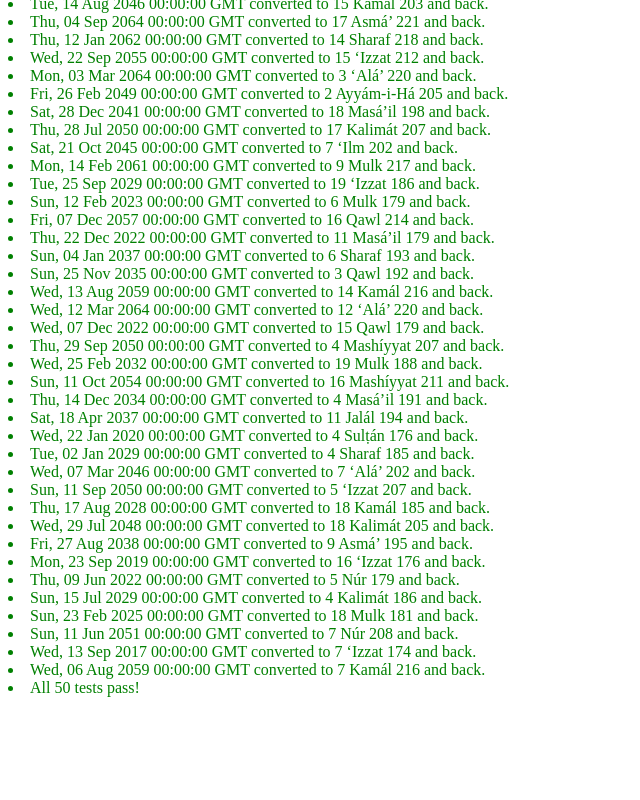
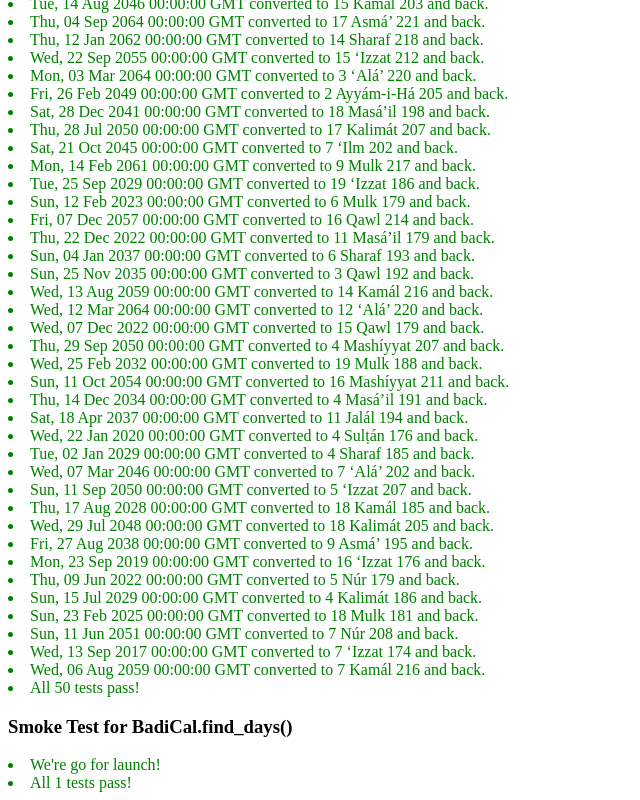
Before and after one commit to bchurchill/badi-cal, a plain HTML site: page harness.html in a window 1280 px wide. Shown: the part 3237-4037 px from the top of the page, without its empty margins (0-640 px from the left). Before the commit the page ends 3942 px from the top, so only its background shows below. Drawn offline with nearby package versions, Linux system fonts and the light colour scheme.

Commit message:
created BadiCal namespace.  Added tests.

```diff
--- a/badi.js
+++ b/badi.js
@@ -6,56 +6,6 @@ Date.prototype.addDays = function(days)
     // and mess up UTC computations
     var dat = new Date(this.getTime() + days*1000*24*60*60);
     return dat;
-}
-
-/** Construct a date on the Badi Calendar.  Objects of this class
- * just have a 'year', 'month' and 'day' field, along with some
- * helper functions and extra data (e.g. names of the months) */
-function BadiDate(badi_year, badi_month, badi_day) {
-
-  /** Year 1 is 1844 */
-  this.year = badi_year;
-
-  /** Month 0 = Baha, ..., 17 = Mulk, 18 = Ayyam-i-Ha, 19 = Ala */
-  this.month = badi_month;
-
-  /** The day of the month, 1-indexed. */
-  this.day = badi_day;
-
-  /** The names of the months */
-  this.monthNames = [
-    "Bahá",
-    "Jalál",
-    "Jamál",
-    "‘Aẓamat",
-    "Núr",
-    "Raḥmat",
-    "Kalimát",
-    "Kamál",
-    "Asmá’",
-    "‘Izzat",
-    "Mashíyyat",
-    "‘Ilm",
-    "Qudrat",
-    "Qawl",
-    "Masá’il",
-    "Sharaf",
-    "Sulṭán",
-    "Mulk",
-    "Ayyám-i-Há",
-    "‘Alá’"
-  ]
-
-  /** Print text representation of this date. */
-  this.toString = function() {
-    return this.day + " " + this.monthNames[this.month] + " " + this.year;
-  }
-
-  /** Compare.  Returns negative if 'this' comes before 'other', zero if same,
-   * positive if 'this' comes after 'other'. */
-  this.compare = function(other) {
-    return (this.year - other.year)*400 + (this.month - other.month)*19 + (this.day - other.day);
-  }
 }
 
 /** Various data used by this application */
@@ -105,8 +55,61 @@ var BadiData = {
 
 }
 
+// just one giant namespace
+var BadiCal = {
+
+  /** Construct a date on the Badi Calendar.  Objects of this class
+   * just have a 'year', 'month' and 'day' field, along with some
+   * helper functions and extra data (e.g. names of the months) */
+  BadiDate: function (badi_year, badi_month, badi_day) {
+
+    /** Year 1 is 1844 */
+    this.year = badi_year;
+
+    /** Month 0 = Baha, ..., 17 = Mulk, 18 = Ayyam-i-Ha, 19 = Ala */
+    this.month = badi_month;
+
+    /** The day of the month, 1-indexed. */
+    this.day = badi_day;
+
+    /** The names of the months */
+    this.monthNames = [
+      "Bahá",
+      "Jalál",
+      "Jamál",
+      "‘Aẓamat",
+      "Núr",
+      "Raḥmat",
+      "Kalimát",
+      "Kamál",
+      "Asmá’",
+      "‘Izzat",
+      "Mashíyyat",
+      "‘Ilm",
+      "Qudrat",
+      "Qawl",
+      "Masá’il",
+      "Sharaf",
+      "Sulṭán",
+      "Mulk",
+      "Ayyám-i-Há",
+      "‘Alá’"
+    ]
+
+    /** Print text representation of this date. */
+    this.toString = function() {
+      return this.day + " " + this.monthNames[this.month] + " " + this.year;
+    }
+
+    /** Compare.  Returns negative if 'this' comes before 'other', zero if same,
+     * positive if 'this' comes after 'other'. */
+    this.compare = function(other) {
+      return (this.year - other.year)*400 + (this.month - other.month)*19 + (this.day - other.day);
+    }
+  },
+
   /** Returns sunset in Tehran on a given gregorian day */
-function tehran_sunset(date) {
+  tehran_sunset: function (date) {
 
     // Get UTC hours of Sunset
     var sunset = SunRiseSet(
@@ -130,10 +133,10 @@ function tehran_sunset(date) {
                   sunset_seconds));
 
     return sunset_utc;
-}
+  },
 
   /** Gets the day of Naw Ruz in a given gregorian year.  It returns the day at 00:00:00 UTC. */
-function find_naw_ruz(gregorian_year) {
+  find_naw_ruz: function(gregorian_year) {
 
     // Step 0: Follow to the UHJ
     // In 2026, the equinox is less than a minute from sunset. The
@@ -149,7 +152,7 @@ function find_naw_ruz(gregorian_year) {
     //$('#output').append("equinox: " + equinox_utc.toUTCString() + "<br />");
 
     // Step 2: find Tehran's sunset on the day of the equinox
-  var sunset_utc = tehran_sunset(equinox_utc);
+    var sunset_utc = BadiCal.tehran_sunset(equinox_utc);
     //$('#output').append("sunset_utc: " + sunset_utc.toUTCString() + "<br />");
 
     // Step 3: find the final day
@@ -164,50 +167,50 @@ function find_naw_ruz(gregorian_year) {
       // if equinox after sunet, we take the gregorian date from day after sunset
       return sunset_day.addDays(1);
     }
-}
+  },
 
-function badi_year_to_gregorian(year) {
+  badi_year_to_gregorian: function (year) {
     return (year - 1) + 1844;
-}
+  },
 
-function gregorian_year_to_badi(year) {
+  gregorian_year_to_badi: function (year) {
     return (year - 1844) + 1;
-}
+  },
 
   /** Takes a BadiDate and returns a Date.  This is timezone-independent,
    * since the BadiDate doesn't keep track of times.  It returns */
-function badi_to_gregorian(badi) {
+  badi_to_gregorian: function (badi) {
 
     if(badi.month < 19) {
       // normal computation, including for Ayyam-i-Ha
-    var gregorian_start = badi_year_to_gregorian(badi.year);
-    var naw_ruz = find_naw_ruz(gregorian_start);
+      var gregorian_start = BadiCal.badi_year_to_gregorian(badi.year);
+      var naw_ruz = BadiCal.find_naw_ruz(gregorian_start);
       var add_days = badi.month*19 + badi.day - 1;
       return naw_ruz.addDays(add_days);
     } else if (badi.month == 19) {
       // month of `Ala (the fast): compute from next gregorian year
-    var gregorian_end = badi_year_to_gregorian(badi.year + 1);
-    var naw_ruz = find_naw_ruz(gregorian_end);
+      var gregorian_end = BadiCal.badi_year_to_gregorian(badi.year + 1);
+      var naw_ruz = BadiCal.find_naw_ruz(gregorian_end);
       var add_days = badi.day - 19 - 1;
       return naw_ruz.addDays(add_days);
     }
 
     throw "Got invalid Badi month " + badi.month;
-}
+  },
 
   /** Takes a Date and returns a BadiDate.  We disregard the time and
    * consider the date to be at 00:00:00. UTC This function is designed
    * to be an inverse of badi_to_gregorian for all inputs. */
-function gregorian_to_badi(date) {
+  gregorian_to_badi: function (date) {
 
     // Figure out the correct Badi year and Naw Ruz
     var gregorian_year = date.getUTCFullYear();
-  var naw_ruz = find_naw_ruz(gregorian_year);
-  var badi_year = gregorian_year_to_badi(date.getUTCFullYear());
+    var naw_ruz = BadiCal.find_naw_ruz(gregorian_year);
+    var badi_year = BadiCal.gregorian_year_to_badi(date.getUTCFullYear());
     if(date < naw_ruz) {
       badi_year = badi_year - 1;
       gregorian_year = gregorian_year - 1;
-    naw_ruz = find_naw_ruz(gregorian_year);
+      naw_ruz = BadiCal.find_naw_ruz(gregorian_year);
     }
 
     // Count the days past Naw Ruz it is
@@ -217,7 +220,7 @@ function gregorian_to_badi(date) {
     if(month < 18) {
       // the first 18 months are easy :)
       var day = diff - month*19 + 1;
-    return new BadiDate(badi_year, month, day);
+      return new BadiCal.BadiDate(badi_year, month, day);
     }
 
     if(month == 18 || month == 19) {
@@ -225,20 +228,20 @@ function gregorian_to_badi(date) {
       var after_mulk = diff - 18*19;
 
       // need to get next Naw-Ruz and count backward
-    var next_naw_ruz = find_naw_ruz(gregorian_year + 1);
+      var next_naw_ruz = BadiCal.find_naw_ruz(gregorian_year + 1);
       var year_length = (next_naw_ruz - naw_ruz)/(1000*60*60*24);
       var ayyam_days = year_length - 19*19;
 
       if (after_mulk < ayyam_days) {
-      return new BadiDate(badi_year, 18, after_mulk + 1);
+        return new BadiCal.BadiDate(badi_year, 18, after_mulk + 1);
       } else {
-      return new BadiDate(badi_year, 19, after_mulk + 1 - ayyam_days);
+        return new BadiCal.BadiDate(badi_year, 19, after_mulk + 1 - ayyam_days);
       }
     }
 
     throw "Bad month: " + month;
 
-}
+  },
 
   /** Takes a date and returns the date of the next new moon.
    *  This function is recursive.  A client should call this function with two
@@ -246,7 +249,7 @@ function gregorian_to_badi(date) {
    *
    *  The detailed contract is this: find the first new moon during or after
    *  the lunar cycle containing 'date' but occurring after the time 'min'. */
-function next_new_moon(date, min) {
+  next_new_moon: function(date, min) {
 
     // 1. Find the new moon during cycle 'date'
     var quarters = MoonQuarters(
@@ -271,22 +274,22 @@ function next_new_moon(date, min) {
       return new_moon_date;
     } else {
       // 3. Otherwise, we need to look at the next lunar cycle
-    return next_new_moon(new_moon_date.addDays(30), min);
+      return BadiCal.next_new_moon(new_moon_date.addDays(30), min);
     }
 
+  },
+
+  /** Finds the first gregorian day of the twin birthdays */
+  find_birthdays: function (gregorian_year) {
+
+    // Compute 8 new moons past Naw Ruz
+    var last_day = BadiCal.find_naw_ruz(gregorian_year);
+    last_day = BadiCal.tehran_sunset(last_day);
+    for(var i = 0; i < 8; i++) {
+      last_day = BadiCal.next_new_moon(last_day, last_day);
     }
 
-/** Finds the first gregorian day of the twin birthdays */
-function find_birthdays(gregorian_year) {
-
-  // Compute 8 new moons past Naw Ruz
-  var last_day = find_naw_ruz(gregorian_year);
-  last_day = tehran_sunset(last_day);
-  for(var i = 0; i < 8; i++) {
-    last_day = next_new_moon(last_day, last_day);
-  }
-
-  var sunset = tehran_sunset(last_day);
+    var sunset = BadiCal.tehran_sunset(last_day);
     if(last_day < sunset) {
       last_day = last_day.addDays(1);
     } else {
@@ -299,11 +302,11 @@ function find_birthdays(gregorian_year) {
       last_day.getUTCDate()));
     return ret_date;
 
-}
+  },
 
 
   /** Constructs an object that we'll render in the UI, somehow */
-function DayUIObj(title, date, badi_date, type) {
+  DayUIObj: function(title, date, badi_date, type) {
     this.title = title;
     this.date = date;
     this.badi_date = badi_date;
@@ -320,41 +323,41 @@ function DayUIObj(title, date, badi_date, type) {
               ": sunset of " + mydate.addDays(-1).toLocaleDateString() +
               " to sunset of " + mydate.toLocaleDateString();
     }
-}
+  },
 
 
   /** Find all the important days in Gregorian date range */
-function find_days(start_date, end_date) {
+  find_days: function(start_date, end_date) {
     // 1. find start/end badi years
-  var start_year = gregorian_year_to_badi(start_date.getUTCFullYear()) - 1;
-  var end_year = gregorian_year_to_badi(end_date.getUTCFullYear()) + 1;
+    var start_year = BadiCal.gregorian_year_to_badi(start_date.getUTCFullYear()) - 1;
+    var end_year = BadiCal.gregorian_year_to_badi(end_date.getUTCFullYear()) + 1;
 
     var days = []
 
     for(var badi_year = start_year; badi_year <= end_year; badi_year++) {
-    // 2. find all holy days
+      // 2. find all holy days fixed to the solar calendar
       for(var i = 0; i < BadiData.holy_days.length; i++) {
         var holy_day = BadiData.holy_days[i];
-      var badi_day = new BadiDate(badi_year, holy_day.month, holy_day.day);
-      var greg_day = badi_to_gregorian(badi_day);
-      var day = new DayUIObj(holy_day.name, greg_day, badi_day, "Holy Day");
+        var badi_day = new BadiCal.BadiDate(badi_year, holy_day.month, holy_day.day);
+        var greg_day = BadiCal.badi_to_gregorian(badi_day);
+        var day = new BadiCal.DayUIObj(holy_day.name, greg_day, badi_day, "Holy Day");
         days.push(day);
       }
 
       // 3. find the first day of each month
       for(var i = 0; i <= 19; i++) {
-      var badi_day = new BadiDate(badi_year, i, 1);
-      var greg_day = badi_to_gregorian(badi_day);
-      var day = new DayUIObj(badi_day.toString(), greg_day, badi_day, "Feast Day");
+        var badi_day = new BadiCal.BadiDate(badi_year, i, 1);
+        var greg_day = BadiCal.badi_to_gregorian(badi_day);
+        var day = new BadiCal.DayUIObj(badi_day.toString(), greg_day, badi_day, "Feast Day");
         days.push(day);
       }
 
       // 4. Find Birth of the Báb and Birth of Bahá'u'lláh
-    var bday = find_birthdays(badi_year_to_gregorian(badi_year));
-    var badi_bday1 = gregorian_to_badi(bday);
-    var badi_bday2 = gregorian_to_badi(bday.addDays(1));
-    var day1 = new DayUIObj("Birth of the Báb", bday, badi_bday1, "Holy Day");
-    var day2 = new DayUIObj("Birth of Bahá’u’lláh", bday.addDays(1), badi_bday2, "Holy Day");
+      var bday = BadiCal.find_birthdays(BadiCal.badi_year_to_gregorian(badi_year));
+      var badi_bday1 = BadiCal.gregorian_to_badi(bday);
+      var badi_bday2 = BadiCal.gregorian_to_badi(bday.addDays(1));
+      var day1 = new BadiCal.DayUIObj("Birth of the Báb", bday, badi_bday1, "Holy Day");
+      var day2 = new BadiCal.DayUIObj("Birth of Bahá’u’lláh", bday.addDays(1), badi_bday2, "Holy Day");
       days.push(day1);
       days.push(day2);
     }
@@ -377,3 +380,5 @@ function find_days(start_date, end_date) {
 
     return days;
   }
+
+}
--- a/harness.html
+++ b/harness.html
@@ -174,7 +174,7 @@ function test_nawruz() {
   for(var i = 0; i < naw_ruz.length; i++) {
     var expected = new Date(naw_ruz[i] + " 00:00 UTC");
     var year = expected.getFullYear();
-    var actual = find_naw_ruz(year);
+    var actual = BadiCal.find_naw_ruz(year);
     if(expected.getTime() == actual.getTime()) {
       success("Naw-Ruz correct for " + year + ".");
     } else {
@@ -182,9 +182,9 @@ function test_nawruz() {
     }
 
     // alternate way of computing naw ruz with badi_to_gregorian
-    var badi_year = gregorian_year_to_badi(year);
-    var badi_day = new BadiDate(badi_year, 0, 1);
-    var gregorian_day = badi_to_gregorian(badi_day);
+    var badi_year = BadiCal.gregorian_year_to_badi(year);
+    var badi_day = new BadiCal.BadiDate(badi_year, 0, 1);
+    var gregorian_day = BadiCal.badi_to_gregorian(badi_day);
     if(expected.getTime() == gregorian_day.getTime()) {
       success("Cross-checked with badi_to_gregorian");
     } else {
@@ -200,7 +200,7 @@ function test_birthdays() {
   for(var i = 0; i < birthdays.length; i++) {
     var expected = new Date(birthdays[i] + " 00:00 UTC");
     var year = expected.getFullYear();
-    var actual = find_birthdays(year);
+    var actual = BadiCal.find_birthdays(year);
     if(expected.getTime() == actual.getTime()) {
       success("Twin birthdays correct for " + year + ".");
     } else {
@@ -224,8 +224,8 @@ function test_inverses() {
     random_date.setUTCSeconds(0);
     random_date.setUTCMilliseconds(0);
 
-    var badi = gregorian_to_badi(random_date);
-    var orig = badi_to_gregorian(badi);
+    var badi = BadiCal.gregorian_to_badi(random_date);
+    var orig = BadiCal.badi_to_gregorian(badi);
     if(orig.getTime() == random_date.getTime()) {
       success(random_date.toUTCString() + " converted to " + badi.toString() + " and back.");
     } else {
@@ -235,6 +235,46 @@ function test_inverses() {
   finish();
 }
 
+function test_find_days() {
+
+  header("Smoke Test for BadiCal.find_days()");
+  d1 = new Date("23 March 2015 00:00:00 UTC");
+  d2 = new Date("1 December 2015 00:00:00 UTC");
+  var actual = BadiCal.find_days(d1, d2).map(function(x) { return x.toString() }).join("\n");
+
+  var expected = "1 Jalál 172: sunset of 4/8/2015 to sunset of 4/9/2015\n\
+First Day of Ridván: sunset of 4/20/2015 to sunset of 4/21/2015\n\
+1 Jamál 172: sunset of 4/27/2015 to sunset of 4/28/2015\n\
+Ninth Day of Ridván: sunset of 4/28/2015 to sunset of 4/29/2015\n\
+Twelfth Day of Ridván: sunset of 5/1/2015 to sunset of 5/2/2015\n\
+1 ‘Aẓamat 172: sunset of 5/16/2015 to sunset of 5/17/2015\n\
+Declaration of the Báb: sunset of 5/23/2015 to sunset of 5/24/2015\n\
+Ascension of Bahá’u’lláh: sunset of 5/28/2015 to sunset of 5/29/2015\n\
+1 Núr 172: sunset of 6/4/2015 to sunset of 6/5/2015\n\
+1 Raḥmat 172: sunset of 6/23/2015 to sunset of 6/24/2015\n\
+Marytrdom of the Báb: sunset of 7/9/2015 to sunset of 7/10/2015\n\
+1 Kalimát 172: sunset of 7/12/2015 to sunset of 7/13/2015\n\
+1 Kamál 172: sunset of 7/31/2015 to sunset of 8/1/2015\n\
+1 Asmá’ 172: sunset of 8/19/2015 to sunset of 8/20/2015\n\
+1 ‘Izzat 172: sunset of 9/7/2015 to sunset of 9/8/2015\n\
+1 Mashíyyat 172: sunset of 9/26/2015 to sunset of 9/27/2015\n\
+1 ‘Ilm 172: sunset of 10/15/2015 to sunset of 10/16/2015\n\
+1 Qudrat 172: sunset of 11/3/2015 to sunset of 11/4/2015\n\
+Birth of the Báb: sunset of 11/12/2015 to sunset of 11/13/2015\n\
+Birth of Bahá’u’lláh: sunset of 11/13/2015 to sunset of 11/14/2015\n\
+1 Qawl 172: sunset of 11/22/2015 to sunset of 11/23/2015\n\
+Day of the Covenant: sunset of 11/25/2015 to sunset of 11/26/2015\n\
+Ascension of ‘Abdu’l-Bahá: sunset of 11/27/2015 to sunset of 11/28/2015"
+
+  if(actual == expected) {
+    success("We're go for launch!");
+  } else {
+    failure("Huston, we have a problem.");
+  }
+  finish();
+
+}
+
 // STARTUP
 
 $(window).load(function() {
@@ -242,6 +282,7 @@ $(window).load(function() {
   test_nawruz();
   test_birthdays();
   test_inverses();
+  test_find_days();
 });
 </script>
 </head>
```
Lines whose indentation alone changed are shown as unchanged.
